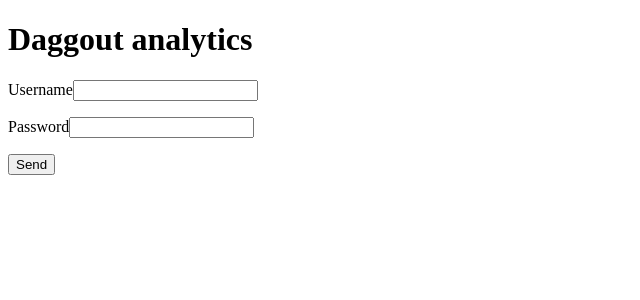
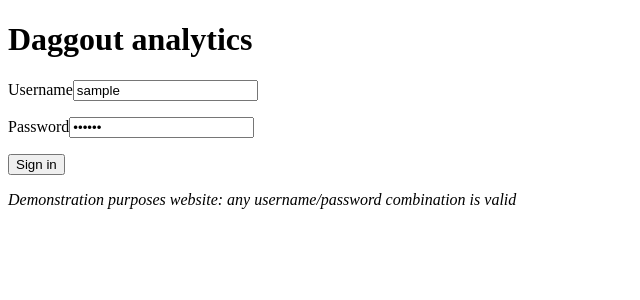
Before and after one commit to capelski/daggout-analytics, a React app in the folder src-client/: page / in a window 1280 px wide. Shown: the top 300 px of the page, without its empty margins (0-640 px from the left). Built offline with nearby package versions, Linux system fonts and the light colour scheme.

Commit message:
mock authentication info message

```diff
--- a/src-client/src/components/auth.tsx
+++ b/src-client/src/components/auth.tsx
@@ -11,8 +11,8 @@ const mockToken =
 export const Auth: React.FC<AuthProps> = (props) => {
     const [errorMessage, setErrorMessage] = useState<string>();
     const [isLoading, setIsLoading] = useState(false);
-    const [password, setPassword] = useState('');
-    const [username, setUsername] = useState('');
+    const [password, setPassword] = useState('sample');
+    const [username, setUsername] = useState('sample');
 
     useEffect(() => {
         const savedAuthToken = getAuthToken();
@@ -127,8 +127,11 @@ export const Auth: React.FC<AuthProps> = (props) => {
                 }}
                 type="button"
             >
-                Send
+                Sign in
             </button>
+            <p style={{ fontStyle: 'italic' }}>
+                Demonstration purposes website: any username/password combination is valid
+            </p>
         </div>
     );
 };
```
